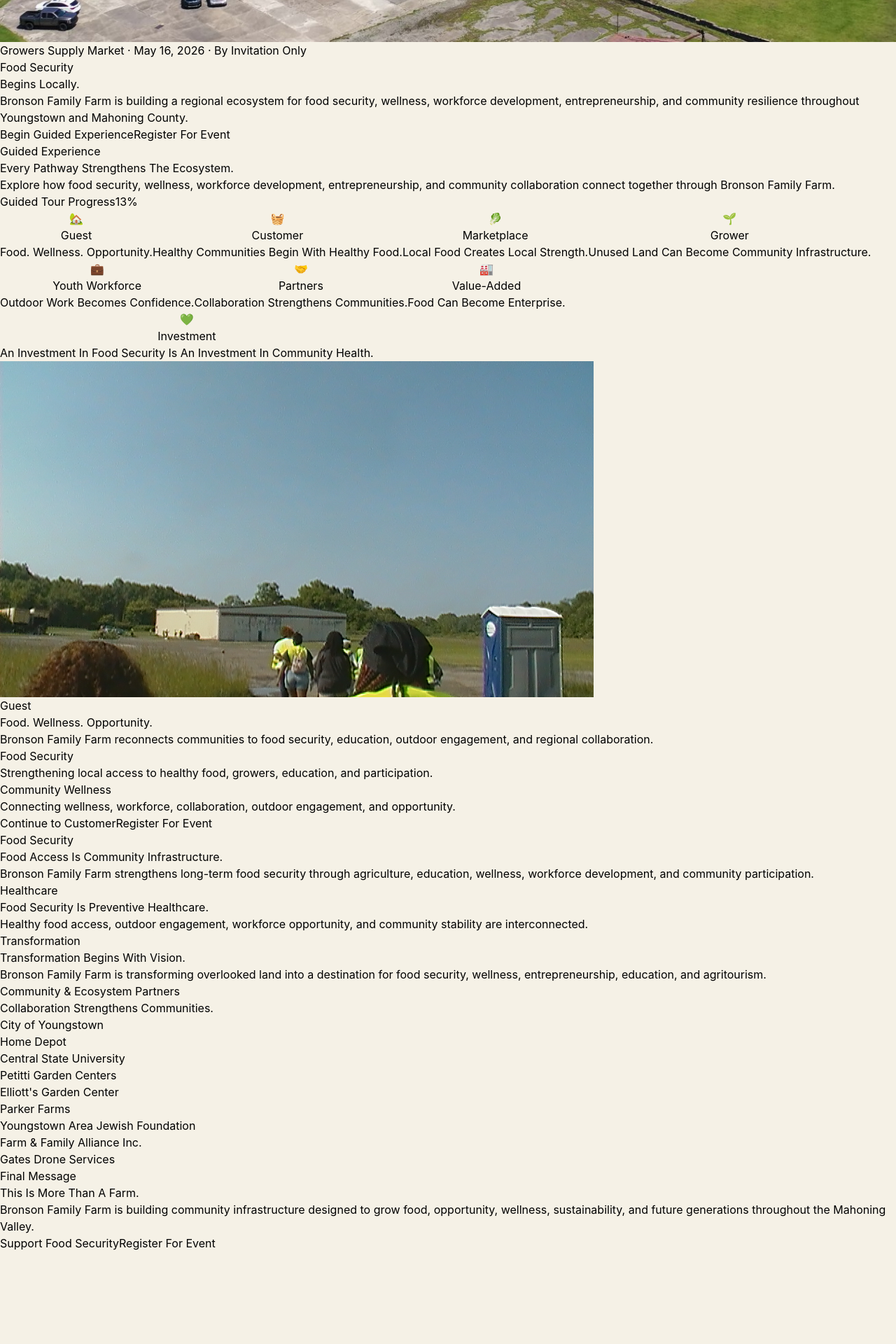
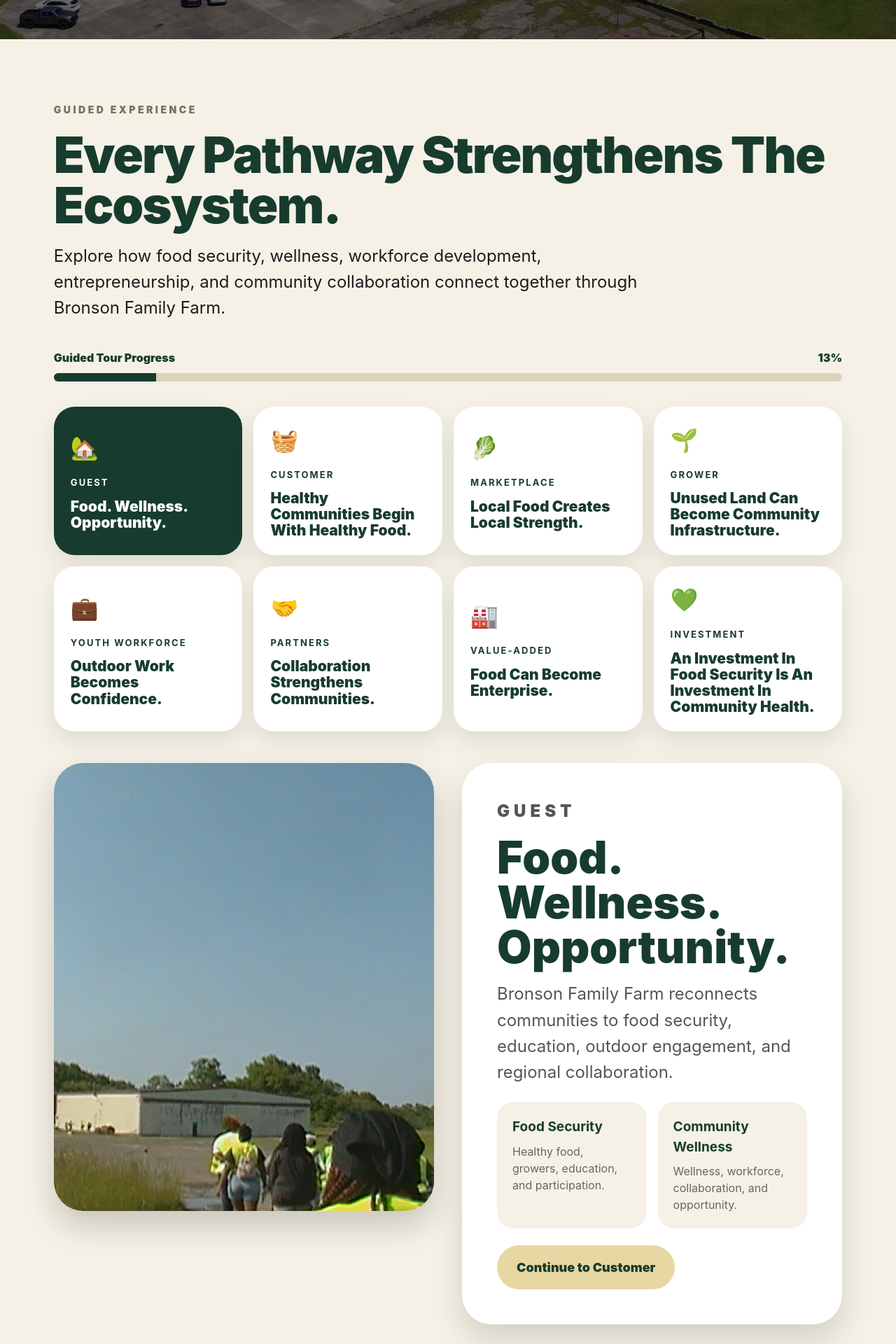
Before and after one commit to cburgessemail-gif/bronson-demo, a React (Vite) app: page / in a window 1280 px wide. Shown: the part 744-2664 px from the top of the page at 70% size. Before the commit the page ends 2532 px from the top, so only its background shows below. Built offline with nearby package versions, Linux system fonts and the light colour scheme.

Commit message:
Refactor pathways to array format and update layout

```diff
--- a/src/App.tsx
+++ b/src/App.tsx
@@ -4,500 +4,138 @@ const eventbriteUrl =
   "https://www.eventbrite.com/e/1984126092554?aff=oddtdtcreator";
 
 const pathways = [
-  {
-    id: "guest",
-    label: "Guest",
-    icon: "🏡",
-    image: "/SAM_0220.JPG",
-    title: "Food. Wellness. Opportunity.",
-    supporting:
-      "Bronson Family Farm reconnects communities to food security, education, outdoor engagement, and regional collaboration.",
-  },
-  {
-    id: "customer",
-    label: "Customer",
-    icon: "🧺",
-    image: "/SAM_0249.JPG",
-    title: "Healthy Communities Begin With Healthy Food.",
-    supporting:
-      "Fresh food access, nutrition awareness, and community participation help strengthen long-term wellness and food security.",
-  },
-  {
-    id: "marketplace",
-    label: "Marketplace",
-    icon: "🥬",
-    image: "/SAM_0255.JPG",
-    title: "Local Food Creates Local Strength.",
-    supporting:
-      "The marketplace transforms community participation into food access, economic circulation, grower opportunity, and regional sustainability.",
-  },
-  {
-    id: "grower",
-    label: "Grower",
-    icon: "🌱",
-    image: "/SAM_0281.JPG",
-    title: "Unused Land Can Become Community Infrastructure.",
-    supporting:
-      "The ecosystem helps growers access tools, knowledge, seedlings, demonstrations, collaboration, and pathways into local participation.",
-  },
-  {
-    id: "youth",
-    label: "Youth Workforce",
-    icon: "💼",
-    image: "/Samaeera2.jpg",
-    title: "Outdoor Work Becomes Confidence.",
-    supporting:
-      "Young people develop leadership, responsibility, workforce readiness, and environmental stewardship through hands-on participation.",
-  },
-  {
-    id: "partners",
-    label: "Partners",
-    icon: "🤝",
-    image: "/SAM_0301.JPG",
-    title: "Collaboration Strengthens Communities.",
-    supporting:
-      "Regional partnerships connect food security, wellness, workforce development, education, and long-term sustainability.",
-  },
-  {
-    id: "value",
-    label: "Value-Added",
-    icon: "🏭",
-    image: "/culniary_edibleflowers.jpeg",
-    title: "Food Can Become Enterprise.",
-    supporting:
-      "Local products, prepared foods, packaging, and entrepreneurship help strengthen regional economic participation.",
-  },
-  {
-    id: "investment",
-    label: "Investment",
-    icon: "💚",
-    image: "/GrowArea2.jpg",
-    title: "An Investment In Food Security Is An Investment In Community Health.",
-    supporting:
-      "Support helps expand food access, youth workforce development, wellness programming, growing infrastructure, and long-term regional resilience.",
-  },
-];
-
-const partners = [
-  "City of Youngstown",
-  "Home Depot",
-  "Central State University",
-  "Petitti Garden Centers",
-  "Elliott's Garden Center",
-  "Parker Farms",
-  "Youngstown Area Jewish Foundation",
-  "Farm & Family Alliance Inc.",
-  "Gates Drone Services",
-];
-
-function scrollToId(id: string) {
-  const el = document.getElementById(id);
-  if (el) {
-    el.scrollIntoView({
-      behavior: "smooth",
-      block: "start",
-    });
-  }
-}
-
-function ImagePanel({
-  src,
-  alt,
-}: {
-  src: string;
-  alt: string;
-}) {
-  const [failed, setFailed] = useState(false);
-
-  if (failed) {
-    return (
-      <div className="flex h-full min-h-[420px] items-center justify-center rounded-[40px] bg-[#173C2D] text-white">
-        <div className="text-center">
-          <div className="text-5xl">🌿</div>
-          <p className="mt-4 text-xl font-black">
-            Image Missing
-          </p>
-          <p className="mt-2 text-sm opacity-70">{src}</p>
-        </div>
-      </div>
-    );
-  }
-
-  return (
-    <img
-      src={src}
-      alt={alt}
-      onError={() => setFailed(true)}
-      className="h-full w-full object-cover"
-    />
-  );
-}
+  ["guest", "Guest", "🏡", "/SAM_0220.JPG", "Food. Wellness. Opportunity.", "Bronson Family Farm reconnects communities to food security, education, outdoor engagement, and regional collaboration."],
+  ["customer", "Customer", "🧺", "/SAM_0249.JPG", "Healthy Communities Begin With Healthy Food.", "Fresh food access, nutrition awareness, and community participation strengthen long-term wellness and food security."],
+  ["marketplace", "Marketplace", "🥬", "/SAM_0255.JPG", "Local Food Creates Local Strength.", "The marketplace transforms participation into food access, economic circulation, grower opportunity, and sustainability."],
+  ["grower", "Grower", "🌱", "/SAM_0281.JPG", "Unused Land Can Become Community Infrastructure.", "Growers access tools, knowledge, seedlings, demonstrations, collaboration, and pathways into local participation."],
+  ["youth", "Youth Workforce", "💼", "/Samaeera2.jpg", "Outdoor Work Becomes Confidence.", "Young people develop leadership, responsibility, workforce readiness, and stewardship through hands-on participation."],
+  ["partners", "Partners", "🤝", "/SAM_0301.JPG", "Collaboration Strengthens Communities.", "Regional partnerships connect food security, wellness, workforce development, education, and sustainability."],
+  ["value", "Value-Added", "🏭", "/culniary_edibleflowers.jpeg", "Food Can Become Enterprise.", "Local products, prepared foods, packaging, and entrepreneurship strengthen regional economic participation."],
+  ["investment", "Investment", "💚", "/GrowArea2.jpg", "An Investment In Food Security Is An Investment In Community Health.", "Support expands food access, youth workforce development, wellness programming, infrastructure, and regional resilience."],
+] as const;
 
 export default function App() {
   const [active, setActive] = useState(pathways[0]);
-
-  const currentIndex = pathways.findIndex(
-    (p) => p.id === active.id
-  );
-
-  const nextPathway =
-    pathways[(currentIndex + 1) % pathways.length];
-
-  const progress = useMemo(() => {
-    return Math.round(
-      ((currentIndex + 1) / pathways.length) * 100
-    );
-  }, [currentIndex]);
+  const index = pathways.findIndex((p) => p[0] === active[0]);
+  const progress = useMemo(() => Math.round(((index + 1) / pathways.length) * 100), [index]);
+  const next = pathways[(index + 1) % pathways.length];
 
   return (
-    <main className="min-h-screen bg-[#F5F1E6] text-[#1C1C1C]">
+    <>
+      <style>{css}</style>
 
-      {/* HERO */}
-
-      <section
-        className="relative min-h-screen overflow-hidden"
-        id="top"
-      >
-        <div className="absolute inset-0">
-          <ImagePanel
-            src="/GrowArea.jpg"
-            alt="Bronson Family Farm"
-          />
-          <div className="absolute inset-0 bg-black/55" />
-        </div>
-
-        <div className="relative z-10 mx-auto flex min-h-screen max-w-7xl items-center px-6 py-20">
-
-          <div className="max-w-5xl text-white">
-
-            <div className="mb-8 inline-flex rounded-full border border-white/30 bg-white/10 px-5 py-2 text-sm font-bold backdrop-blur">
-              Growers Supply Market · May 16, 2026 · By Invitation Only
-            </div>
-
-            <h1 className="text-6xl font-black leading-[0.95] tracking-tight md:text-8xl">
-              Food Security
-              <br />
-              Begins Locally.
-            </h1>
-
-            <p className="mt-10 max-w-3xl text-2xl leading-10 text-white/90">
-              Bronson Family Farm is building a regional ecosystem
-              for food security, wellness, workforce development,
-              entrepreneurship, and community resilience throughout
-              Youngstown and Mahoning County.
+      <main>
+        <section className="hero">
+          <img src="/GrowArea.jpg" className="heroImg" />
+          <div className="overlay" />
+          <div className="heroContent">
+            <div className="pill">Growers Supply Market · May 16, 2026 · By Invitation Only</div>
+            <h1>Food Security<br />Begins Locally.</h1>
+            <p>
+              Bronson Family Farm is building a regional ecosystem for food security,
+              wellness, workforce development, entrepreneurship, and community resilience
+              throughout Youngstown and Mahoning County.
             </p>
-
-            <div className="mt-12 flex flex-wrap gap-5">
-
-              <button
-                onClick={() => scrollToId("guided")}
-                className="rounded-full bg-[#E7D7A3] px-8 py-5 text-lg font-black text-[#173C2D] transition hover:bg-white"
-              >
-                Begin Guided Experience
-              </button>
-
-              <a
-                href={eventbriteUrl}
-                target="_blank"
-                rel="noreferrer"
-                className="rounded-full border border-white/40 bg-white/10 px-8 py-5 text-lg font-black text-white backdrop-blur transition hover:bg-white/20"
-              >
-                Register For Event
-              </a>
-
-            </div>
+            <div className="actions">
+              <a href="#guided" className="primary">Begin Guided Experience</a>
+              <a href={eventbriteUrl} target="_blank" rel="noreferrer" className="secondary">Register For Event</a>
             </div>
           </div>
         </section>
 
-      {/* GUIDED EXPERIENCE */}
-
-      <section
-        id="guided"
-        className="mx-auto max-w-7xl px-6 py-24"
-      >
-
-        <div className="mb-16">
-
-          <p className="text-sm font-black uppercase tracking-[0.25em] text-[#7b705f]">
-            Guided Experience
+        <section id="guided" className="section">
+          <p className="kicker">Guided Experience</p>
+          <h2>Every Pathway Strengthens The Ecosystem.</h2>
+          <p className="lead">
+            Explore how food security, wellness, workforce development, entrepreneurship,
+            and community collaboration connect together through Bronson Family Farm.
           </p>
 
-          <h2 className="mt-5 text-5xl font-black leading-tight text-[#173C2D] md:text-6xl">
-            Every Pathway Strengthens The Ecosystem.
-          </h2>
+          <div className="progressText">
+            <span>Guided Tour Progress</span><span>{progress}%</span>
+          </div>
+          <div className="bar"><div style={{ width: `${progress}%` }} /></div>
 
-          <p className="mt-6 max-w-3xl text-xl leading-9 text-[#555]">
-            Explore how food security, wellness, workforce development,
-            entrepreneurship, and community collaboration connect
-            together through Bronson Family Farm.
-          </p>
-
-        </div>
-
-        {/* PROGRESS */}
-
-        <div className="mb-12">
-
-          <div className="mb-3 flex justify-between text-sm font-black text-[#173C2D]">
-            <span>Guided Tour Progress</span>
-            <span>{progress}%</span>
-          </div>
-
-          <div className="h-3 overflow-hidden rounded-full bg-[#ddd2bd]">
-            <div
-              className="h-full rounded-full bg-[#173C2D]"
-              style={{
-                width: `${progress}%`,
-              }}
-            />
-          </div>
-        </div>
-
-        {/* PATHWAY BUTTONS */}
-
-        <div className="mb-12 grid gap-4 md:grid-cols-2 lg:grid-cols-4">
-
-          {pathways.map((pathway) => (
-
+          <div className="cards">
+            {pathways.map((p) => (
               <button
-              key={pathway.id}
-              onClick={() => setActive(pathway)}
-              className={`rounded-[30px] p-5 text-left transition-all ${
-                active.id === pathway.id
-                  ? "bg-[#173C2D] text-white shadow-2xl"
-                  : "bg-white text-[#173C2D] shadow-lg hover:shadow-xl"
-              }`}
+                key={p[0]}
+                onClick={() => setActive(p)}
+                className={active[0] === p[0] ? "card active" : "card"}
               >
-
-              <div className="mb-5 text-3xl">
-                {pathway.icon}
-              </div>
-
-              <p className="text-sm font-black uppercase tracking-[0.2em] opacity-70">
-                {pathway.label}
-              </p>
-
-              <p className="mt-3 text-2xl font-black leading-tight">
-                {pathway.title}
-              </p>
-
+                <div className="icon">{p[2]}</div>
+                <strong>{p[1]}</strong>
+                <span>{p[4]}</span>
               </button>
             ))}
           </div>
 
-        {/* ACTIVE PANEL */}
+          <div className="feature">
+            <img src={active[3]} />
+            <div className="featureText">
+              <p className="kicker">{active[1]}</p>
+              <h3>{active[4]}</h3>
+              <p>{active[5]}</p>
 
-        <div className="grid gap-10 lg:grid-cols-2">
-
-          <div className="overflow-hidden rounded-[40px] shadow-2xl">
-            <ImagePanel
-              src={active.image}
-              alt={active.label}
-            />
+              <div className="miniGrid">
+                <div><strong>Food Security</strong><span>Healthy food, growers, education, and participation.</span></div>
+                <div><strong>Community Wellness</strong><span>Wellness, workforce, collaboration, and opportunity.</span></div>
               </div>
 
-          <div className="flex flex-col justify-center rounded-[40px] bg-white p-12 shadow-2xl">
-
-            <p className="text-sm font-black uppercase tracking-[0.25em] text-[#7b705f]">
-              {active.label}
-            </p>
-
-            <h3 className="mt-5 text-5xl font-black leading-[1] tracking-tight text-[#173C2D] md:text-6xl">
-              {active.title}
-            </h3>
-
-            <p className="mt-8 text-2xl leading-10 text-[#555]">
-              {active.supporting}
-            </p>
-
-            <div className="mt-10 grid gap-4 sm:grid-cols-2">
-
-              <div className="rounded-[28px] bg-[#F5F1E6] p-6">
-                <p className="text-lg font-black text-[#173C2D]">
-                  Food Security
-                </p>
-
-                <p className="mt-3 leading-7 text-[#666]">
-                  Strengthening local access to healthy food,
-                  growers, education, and participation.
-                </p>
-              </div>
-
-              <div className="rounded-[28px] bg-[#F5F1E6] p-6">
-                <p className="text-lg font-black text-[#173C2D]">
-                  Community Wellness
-                </p>
-
-                <p className="mt-3 leading-7 text-[#666]">
-                  Connecting wellness, workforce,
-                  collaboration, outdoor engagement,
-                  and opportunity.
-                </p>
-              </div>
-
-            </div>
-
-            <div className="mt-10 flex flex-wrap gap-4">
-
-              <button
-                onClick={() => setActive(nextPathway)}
-                className="rounded-full bg-[#173C2D] px-7 py-4 font-black text-white transition hover:bg-[#2b5d47]"
-              >
-                Continue to {nextPathway.label}
+              <button onClick={() => setActive(next)} className="primary button">
+                Continue to {next[1]}
               </button>
-
-              <a
-                href={eventbriteUrl}
-                target="_blank"
-                rel="noreferrer"
-                className="rounded-full border border-[#173C2D]/20 bg-[#F5F1E6] px-7 py-4 font-black text-[#173C2D]"
-              >
-                Register For Event
-              </a>
-
-            </div>
-
             </div>
           </div>
         </section>
 
-      {/* IMPACT */}
-
-      <section className="bg-[#173C2D] px-6 py-24 text-white">
-
-        <div className="mx-auto grid max-w-7xl gap-10 lg:grid-cols-3">
-
-          <div className="rounded-[36px] bg-white/10 p-10 backdrop-blur">
-            <p className="text-sm font-black uppercase tracking-[0.25em] text-[#E7D7A3]">
-              Food Security
-            </p>
-
-            <h3 className="mt-5 text-4xl font-black leading-tight">
-              Food Access Is Community Infrastructure.
-            </h3>
-
-            <p className="mt-6 text-xl leading-9 text-white/85">
-              Bronson Family Farm strengthens long-term food
-              security through agriculture, education,
-              wellness, workforce development,
-              and community participation.
-            </p>
-          </div>
-
-          <div className="rounded-[36px] bg-white/10 p-10 backdrop-blur">
-            <p className="text-sm font-black uppercase tracking-[0.25em] text-[#E7D7A3]">
-              Healthcare
-            </p>
-
-            <h3 className="mt-5 text-4xl font-black leading-tight">
-              Food Security Is Preventive Healthcare.
-            </h3>
-
-            <p className="mt-6 text-xl leading-9 text-white/85">
-              Healthy food access, outdoor engagement,
-              workforce opportunity, and community
-              stability are interconnected.
-            </p>
-          </div>
-
-          <div className="rounded-[36px] bg-white/10 p-10 backdrop-blur">
-            <p className="text-sm font-black uppercase tracking-[0.25em] text-[#E7D7A3]">
-              Transformation
-            </p>
-
-            <h3 className="mt-5 text-4xl font-black leading-tight">
-              Transformation Begins With Vision.
-            </h3>
-
-            <p className="mt-6 text-xl leading-9 text-white/85">
-              Bronson Family Farm is transforming
-              overlooked land into a destination
-              for food security, wellness,
-              entrepreneurship, education,
-              and agritourism.
-            </p>
-          </div>
-
-        </div>
+        <section className="impact">
+          <div><span>Food Security</span><h3>Food Access Is Community Infrastructure.</h3><p>Agriculture, education, wellness, workforce development, and participation strengthen long-term food security.</p></div>
+          <div><span>Healthcare</span><h3>Food Security Is Preventive Healthcare.</h3><p>Healthy food access, outdoor engagement, workforce opportunity, and community stability are interconnected.</p></div>
+          <div><span>Transformation</span><h3>Transformation Begins With Vision.</h3><p>Overlooked land becomes a destination for food security, wellness, entrepreneurship, education, and agritourism.</p></div>
         </section>
 
-      {/* PARTNERS */}
-
-      <section className="bg-[#F5F1E6] px-6 py-24">
-
-        <div className="mx-auto max-w-7xl">
-
-          <p className="text-sm font-black uppercase tracking-[0.25em] text-[#7b705f]">
-            Community & Ecosystem Partners
+        <section className="final">
+          <p className="kicker gold">Final Message</p>
+          <h2>This Is More Than A Farm.</h2>
+          <p>
+            Bronson Family Farm is building community infrastructure designed to grow food,
+            opportunity, wellness, sustainability, and future generations throughout the Mahoning Valley.
           </p>
-
-          <h2 className="mt-5 text-5xl font-black leading-tight text-[#173C2D] md:text-6xl">
-            Collaboration Strengthens Communities.
-          </h2>
-
-          <div className="mt-12 grid gap-5 sm:grid-cols-2 lg:grid-cols-3">
-
-            {partners.map((partner) => (
-
-              <div
-                key={partner}
-                className="rounded-[30px] bg-white p-7 text-xl font-black text-[#173C2D] shadow-lg"
-              >
-                {partner}
-              </div>
-
-            ))}
-
-          </div>
-
-        </div>
+          <a href={eventbriteUrl} target="_blank" rel="noreferrer" className="primary">Register For Event</a>
         </section>
-
-      {/* FINAL */}
-
-      <section className="bg-gradient-to-br from-[#10281d] via-[#173C2D] to-[#2a241b] px-6 py-28 text-white">
-
-        <div className="mx-auto max-w-5xl text-center">
-
-          <p className="text-sm font-black uppercase tracking-[0.25em] text-[#E7D7A3]">
-            Final Message
-          </p>
-
-          <h2 className="mt-6 text-6xl font-black leading-[0.95] tracking-tight md:text-7xl">
-            This Is More Than A Farm.
-          </h2>
-
-          <p className="mx-auto mt-10 max-w-4xl text-2xl leading-10 text-white/85">
-            Bronson Family Farm is building community infrastructure
-            designed to grow food, opportunity, wellness,
-            sustainability, and future generations throughout
-            the Mahoning Valley.
-          </p>
-
-          <div className="mt-12 flex flex-wrap justify-center gap-4">
-
-            <button
-              onClick={() => setActive(pathways[7])}
-              className="rounded-full bg-[#E7D7A3] px-8 py-4 text-lg font-black text-[#173C2D] transition hover:bg-white"
-            >
-              Support Food Security
-            </button>
-
-            <a
-              href={eventbriteUrl}
-              target="_blank"
-              rel="noreferrer"
-              className="rounded-full border border-white/30 bg-white/10 px-8 py-4 text-lg font-black text-white backdrop-blur transition hover:bg-white/20"
-            >
-              Register For Event
-            </a>
-
-          </div>
-
-        </div>
-      </section>
-
       </main>
+    </>
   );
 }
+
+const css = `
+*{box-sizing:border-box} html{scroll-behavior:smooth} body{margin:0;background:#F5F1E6;color:#1C1C1C;font-family:Inter,Arial,sans-serif}
+.hero{position:relative;min-height:100vh;overflow:hidden;display:flex;align-items:center}
+.heroImg{position:absolute;inset:0;width:100%;height:100%;object-fit:cover}
+.overlay{position:absolute;inset:0;background:rgba(0,0,0,.58)}
+.heroContent{position:relative;z-index:2;max-width:1100px;padding:80px 6vw;color:white}
+.pill{display:inline-block;border:1px solid rgba(255,255,255,.35);background:rgba(255,255,255,.12);padding:12px 20px;border-radius:999px;font-weight:800;margin-bottom:30px}
+h1{font-size:clamp(58px,9vw,112px);line-height:.92;margin:0;font-weight:950;letter-spacing:-4px}
+.hero p,.lead{font-size:24px;line-height:1.55;max-width:900px}
+.actions{display:flex;gap:16px;flex-wrap:wrap;margin-top:36px}
+.primary,.secondary{display:inline-block;text-decoration:none;border-radius:999px;padding:18px 28px;font-weight:900;font-size:18px}
+.primary{background:#E7D7A3;color:#173C2D;border:0}
+.secondary{color:white;border:1px solid rgba(255,255,255,.45);background:rgba(255,255,255,.12)}
+.section{max-width:1280px;margin:auto;padding:90px 6vw}
+.kicker{text-transform:uppercase;letter-spacing:.25em;font-weight:950;color:#7b705f;font-size:14px}
+h2{font-size:clamp(42px,6vw,72px);line-height:1;margin:18px 0;color:#173C2D;font-weight:950;letter-spacing:-2px}
+.progressText{display:flex;justify-content:space-between;font-weight:900;color:#173C2D;margin-top:40px}
+.bar{height:12px;background:#ddd2bd;border-radius:99px;overflow:hidden;margin:10px 0 36px}.bar div{height:100%;background:#173C2D}
+.cards{display:grid;grid-template-columns:repeat(4,1fr);gap:16px;margin-bottom:45px}
+.card{text-align:left;border:0;border-radius:30px;padding:24px;background:white;color:#173C2D;box-shadow:0 14px 35px rgba(0,0,0,.09);cursor:pointer}
+.card.active{background:#173C2D;color:white}.icon{font-size:32px;margin-bottom:16px}.card strong{display:block;text-transform:uppercase;letter-spacing:.16em;font-size:13px}.card span{display:block;margin-top:12px;font-size:21px;font-weight:950;line-height:1.1}
+.feature{display:grid;grid-template-columns:1fr 1fr;gap:40px}.feature>img{width:100%;height:640px;object-fit:cover;border-radius:42px;box-shadow:0 22px 45px rgba(0,0,0,.18)}
+.featureText{background:white;border-radius:42px;padding:50px;box-shadow:0 22px 45px rgba(0,0,0,.14);display:flex;flex-direction:column;justify-content:center}
+h3{font-size:clamp(38px,5vw,64px);line-height:1;margin:16px 0;color:#173C2D;font-weight:950}.featureText p{font-size:24px;line-height:1.55;color:#555}
+.miniGrid{display:grid;grid-template-columns:1fr 1fr;gap:16px;margin:24px 0}.miniGrid div{background:#F5F1E6;border-radius:24px;padding:22px}.miniGrid strong{display:block;color:#173C2D;font-size:19px}.miniGrid span{display:block;margin-top:8px;color:#666;line-height:1.5}
+.button{border:0;cursor:pointer;width:max-content}
+.impact{background:#173C2D;color:white;display:grid;grid-template-columns:repeat(3,1fr);gap:28px;padding:90px 6vw}.impact div{background:rgba(255,255,255,.1);border-radius:36px;padding:36px}.impact span,.gold{color:#E7D7A3}.impact h3{color:white;font-size:42px}.impact p{font-size:20px;line-height:1.6;color:rgba(255,255,255,.82)}
+.final{text-align:center;background:linear-gradient(135deg,#10281d,#173C2D,#2a241b);color:white;padding:110px 6vw}.final h2{color:white}.final p{font-size:25px;line-height:1.6;max-width:900px;margin:30px auto}
+@media(max-width:900px){.cards,.feature,.impact,.miniGrid{grid-template-columns:1fr}.feature>img{height:420px}h1{letter-spacing:-2px}.hero p,.lead,.featureText p{font-size:20px}.featureText{padding:32px}}
+`;
```
Lines whose indentation alone changed are shown as unchanged.
